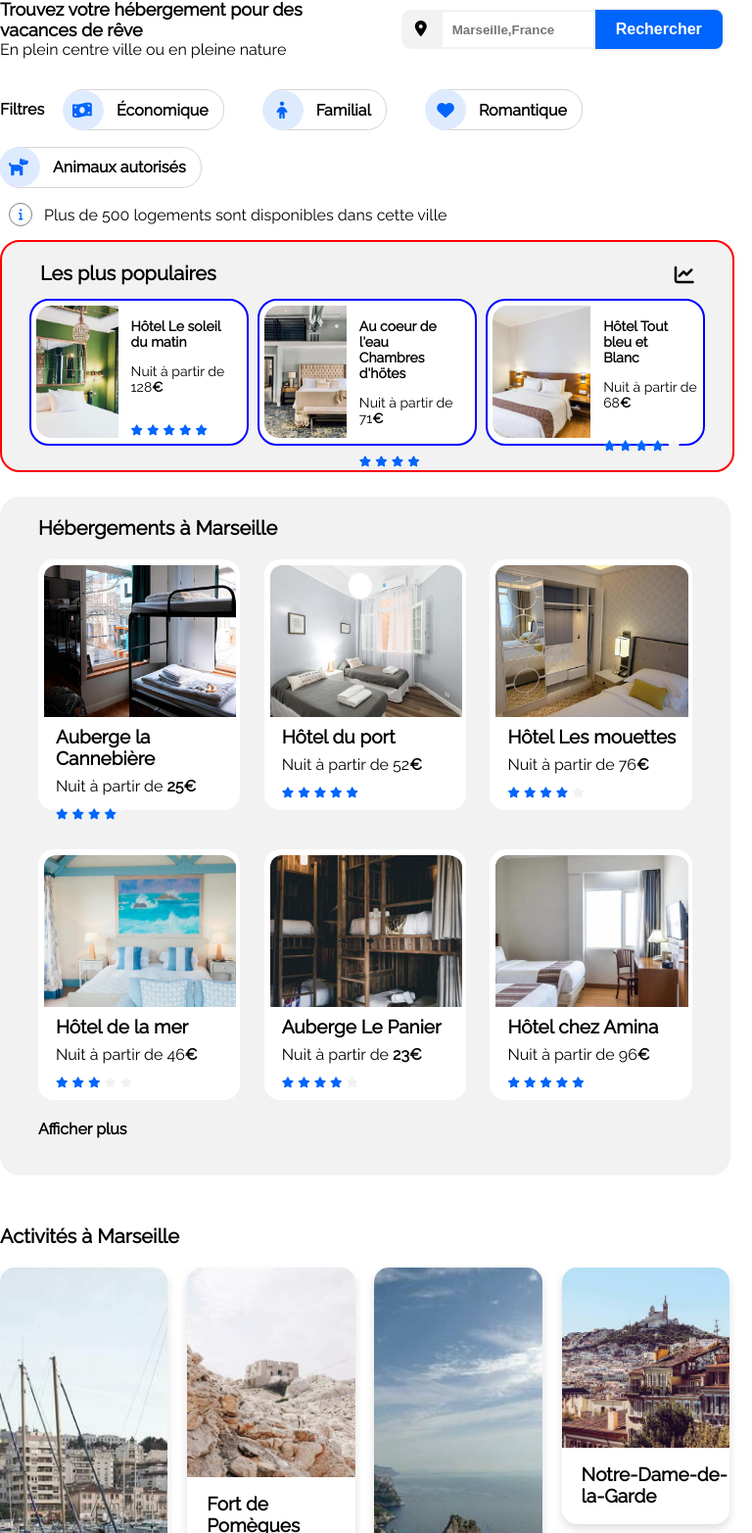
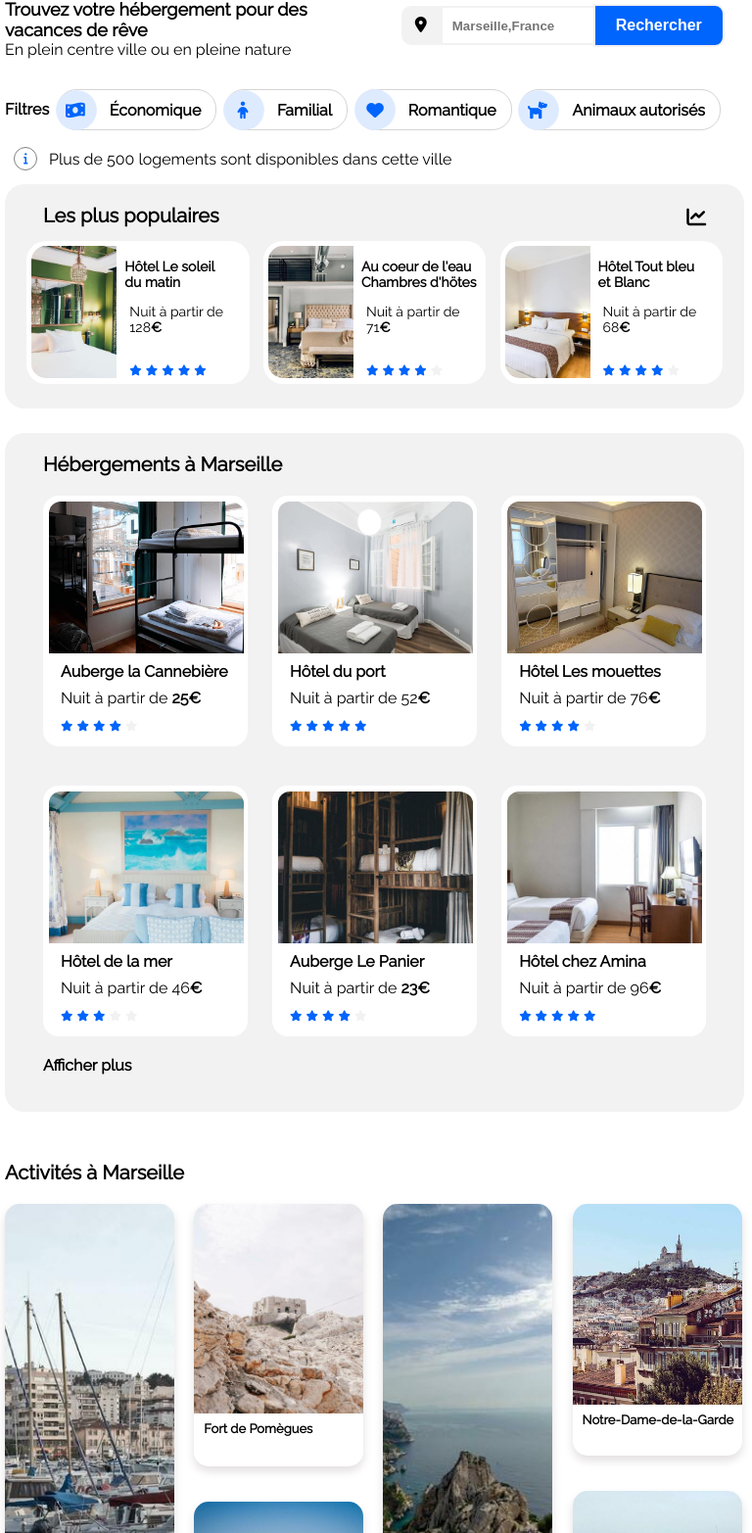
Before and after one commit to Saigia/GianniRaimondo_2_30122020, a plain HTML site: page index.html in a window 768 px wide. Shown: the part 95-1660 px from the top of the page at 98% size. Drawn offline with Linux system fonts and the light colour scheme.

Commit message:
finalisation toutes maquettes

```diff
--- a/css/style.css
+++ b/css/style.css
@@ -338,7 +338,6 @@ h2
 
 .sectionB
 {
-    border: 2px red solid;
     border-radius: 20px;
     padding-left: 39px;
     padding-right: 39px;
@@ -556,11 +555,12 @@ footer a
     {
         padding-left: 20px;
     }
+
     .inscription
     {
         position: absolute;
         top: 15px;
-        right: 25px;
+        right: 5px;
         height: 20px;
         margin-bottom: -10px;
     }
@@ -661,7 +661,7 @@ footer a
 
     .info
     {
-        width: 29px;
+        min-width: 22px;
     }
 
     #pointinfo
@@ -844,7 +844,7 @@ footer a
 
     header
     {
-        padding-left: 0px;
+        padding-left: 5px;
     }
     #headerligne1 img
     {
@@ -900,11 +900,11 @@ footer a
     {
         width: 43%;
         position: absolute;
-        top: 86px;
+        top: 82px;
         right: 28px;
     }
 
-    .mapmarker  /*-- ????????  --*/
+    .mapmarker
     {
         width: 40px;
         min-height: 40px;
@@ -920,14 +920,19 @@ footer a
 
     .f
     {
-        margin-right: 40px;
+        margin-right: 1%;
+    }
+
+    #filtres h2
+    {
+        margin-right: 1%;
     }
 
     /*--Tablette hotels--*/
 
     #hotels
     {
-        padding-left: 0px;
+        padding-left: 5px;
         flex-direction: column-reverse;
     }
 
@@ -935,22 +940,22 @@ footer a
 
     .sectionB
     {
-        width: 93%;
+        width: 95%;
     }
 
     .trois-photos
     {
-        margin: 0 -16px;
+        margin: 0 -3.5%;
         display: flex;
         justify-content: space-around;
         align-items: baseline;
         margin-top: -40px;
         padding-bottom: 25px;
+        width: 107%;
     }
 
     .trois-photos a
     {
-        border: 2px blue solid;
         height: 140px;
         width: 30%;
         padding-bottom: 1px;
@@ -958,14 +963,20 @@ footer a
 
     .photo9 img
     {
-        min-width: 100px;
+        min-width: 40%;
     }
 
     .trois-photos h4
     {
         font-size: 14px;
-        padding-left: 13px;
+        padding-left: 8px;
+        padding-right: 0;
         margin-bottom: 10px;
+    }
+
+    .photo7 h4, .photo9 h4
+    {
+        padding-right: 12px;
     }
 
     .trois-photos p
@@ -987,7 +998,12 @@ footer a
     #sectionA
     {
         margin-top: 25px;
-        width: 93%;
+        width: 95%;
+    }
+
+    .six-photos h4
+    {
+        font-size: 16px;
     }
 
     /*--Tablette avtivites--*/
@@ -995,21 +1011,48 @@ footer a
     #activites
     {
         margin: 0px;
-        padding: 0;
-        width: 97%;
+        padding: 0 0 0 5px;
+        width: 98%;
     }
 
+    #activites h4
+    {
+        font-size: 13px;
+        padding-left: 10px;
+    }
+
+    #photo2-1 h4, #photo2-2 h4
+    {
+        padding-bottom: 16px;
+    }
+
+    #photo4-1 h4, #photo4-2 h4
+    {
+        padding-bottom: 14px;
+    }
+
+    #photo4-1 img
+    {
+        height: 205px;
+    }
     #photo4-2 img
     {
         max-height: 152px;
     }
 
+    /*--Tablette footer--*/
+
     footer
     {
-        margin-left: 0px;
+        margin-left: 5px;
         margin-right: 13px;
         padding-left: 27px;
         padding-right: 0;
     }
 
+    footer p
+    {
+        font-size: 15px;
+    }
+
 }
--- a/index.html
+++ b/index.html
@@ -216,7 +216,7 @@
           Les plus populaires<i class="chart-line fas fa-chart-line"></i>
         </h3>
         <aside class="trois-photos">
-          <a href="#">
+          <a href="#" class="photo7">
             <img
               src="images/images/hebergements/4_small/emile-guillemot-Bj_rcSC5XfE-unsplash.jpg"
               alt="photo7"
```
